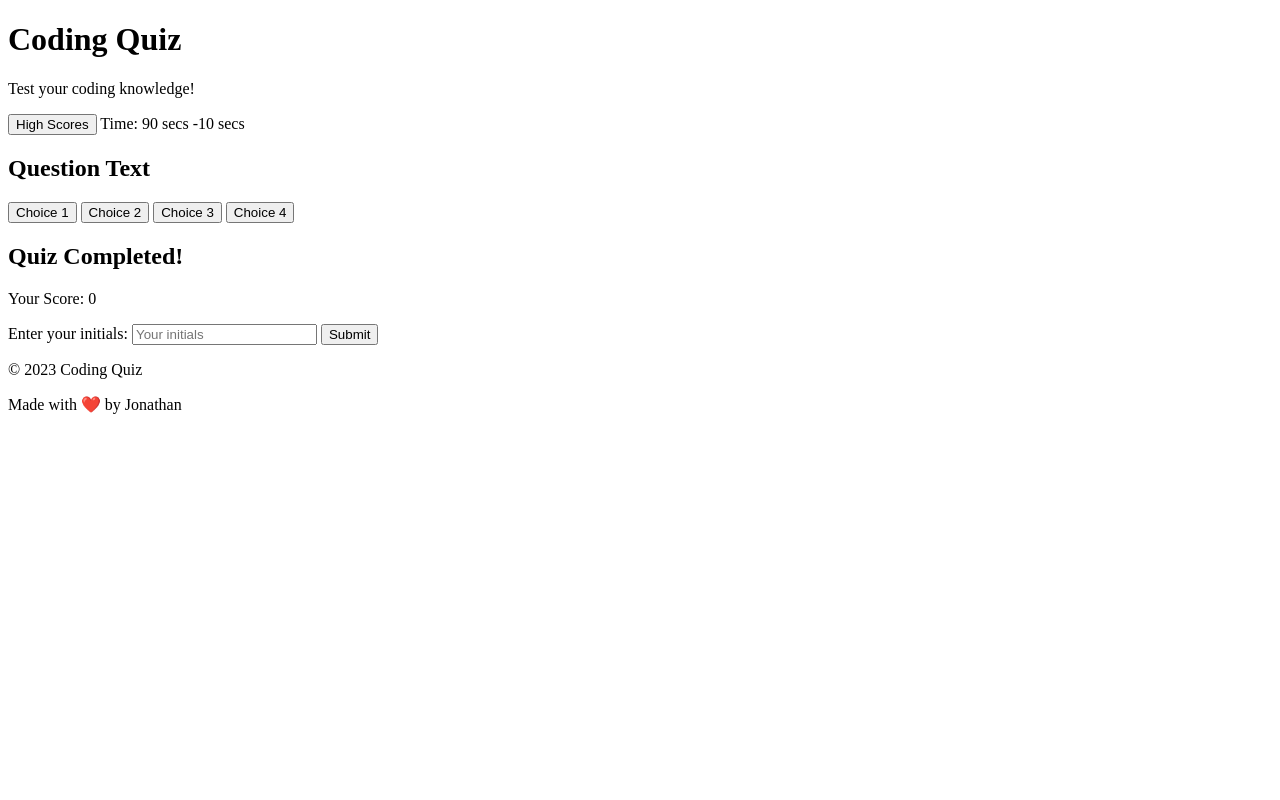
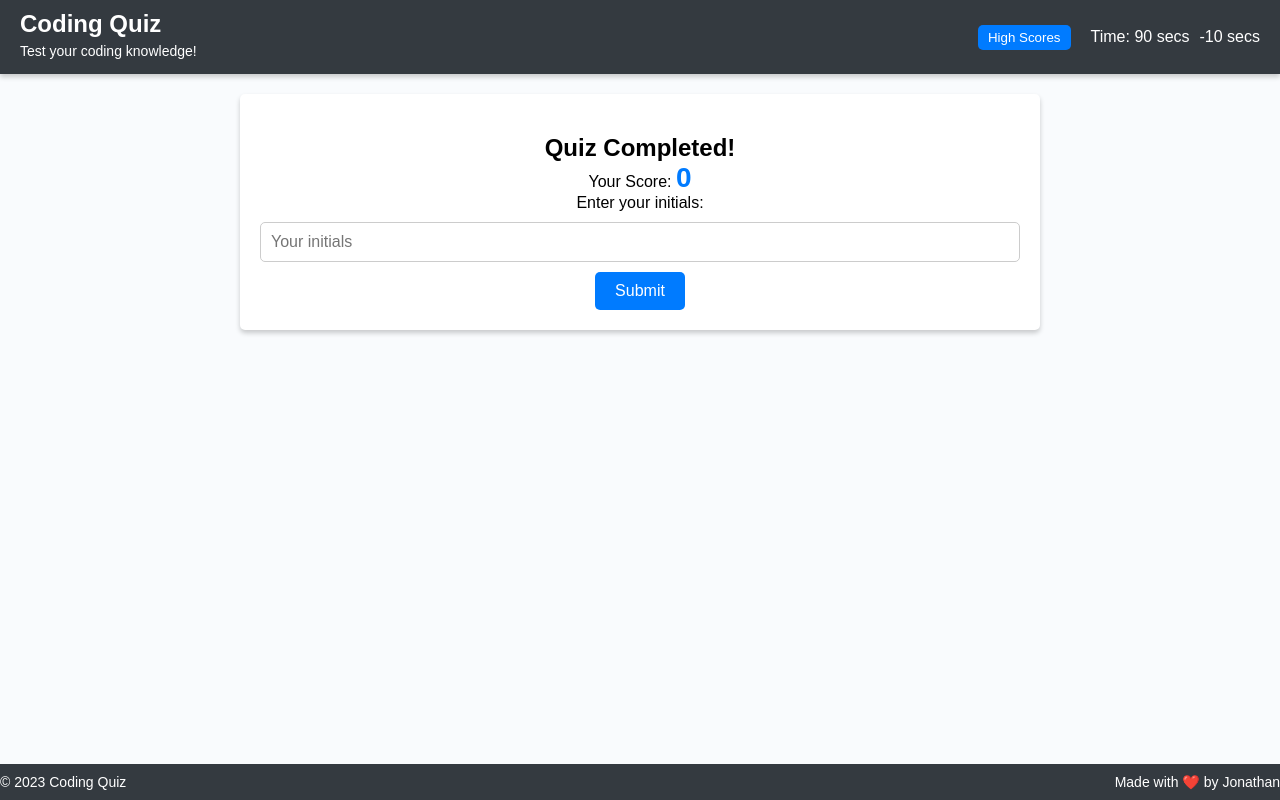
Before and after one commit to jony277/codeQuizForProgramming, a plain HTML site: page index.html in a window 1280 px wide. Drawn offline with Linux system fonts and the light colour scheme; a script that the page names is missing.

Commit message:
added the css file and content for style and also added the correct path to conect it in the html file

```diff
--- /dev/null
+++ b/assets/css/style.css
@@ -0,0 +1,181 @@
+/* Reset default styles */
+*,
+*::before,
+*::after {
+    box-sizing: border-box;
+    margin: 0;
+    padding: 0;
+}
+
+/* Body styles */
+body {
+    font-family: Arial, sans-serif;
+    background-color: #f9fbfd;
+    margin: 0;
+    padding: 0;
+}
+
+/* Header styles */
+header {
+    display: flex;
+    justify-content: space-between;
+    align-items: center;
+    background-color: #343a40;
+    color: #fff;
+    padding: 10px 20px;
+    box-shadow: 0px 3px 5px rgba(0, 0, 0, 0.2);
+}
+
+.header-left {
+    text-align: left;
+}
+
+.header-right {
+    text-align: right;
+    display: flex;
+    align-items: center;
+}
+
+header h1 {
+    font-size: 24px;
+    margin: 0;
+}
+
+header p {
+    font-size: 14px;
+    margin: 5px 0;
+}
+
+#highScores {
+    background-color: #007bff;
+    color: #fff;
+    border: none;
+    border-radius: 5px;
+    padding: 5px 10px;
+    margin-right: 10px;
+    cursor: pointer;
+}
+
+#countDown,
+#penalty {
+    font-size: 16px;
+    margin-left: 10px;
+}
+
+/* Main styles */
+main {
+    max-width: 800px;
+    margin: 20px auto;
+    background-color: #fff;
+    box-shadow: 0px 3px 5px rgba(0, 0, 0, 0.2);
+    padding: 20px;
+    border-radius: 5px;
+}
+
+/* Quiz section styles */
+#quiz {
+    display: none;
+}
+
+#question {
+    font-size: 24px;
+    margin-bottom: 20px;
+}
+
+#choices {
+    display: flex;
+    flex-direction: column;
+    gap: 10px;
+}
+
+button {
+    background-color: #007bff;
+    color: #fff;
+    border: none;
+    border-radius: 5px;
+    padding: 10px;
+    cursor: pointer;
+}
+
+/* Outcome section styles */
+#outcome {
+    text-align: center;
+    font-size: 24px;
+    margin-top: 20px;
+}
+
+#outcome-text {
+    font-size: 24px;
+}
+
+/* Submit Score section styles */
+#submitScore {
+    text-align: center;
+}
+
+#score {
+    font-size: 28px;
+    font-weight: bold;
+    color: #007bff;
+    margin: 10px 0;
+}
+
+#initials {
+    width: 100%;
+    padding: 10px;
+    margin: 10px 0;
+    border: 1px solid #ccc;
+    border-radius: 5px;
+    font-size: 16px;
+}
+
+#submit {
+    background-color: #007bff;
+    color: #fff;
+    border: none;
+    border-radius: 5px;
+    padding: 10px 20px;
+    font-size: 16px;
+    cursor: pointer;
+}
+
+/* Footer styles */
+footer {
+    text-align: center;
+    background-color: #343a40;
+    color: #fff;
+    padding: 10px 0;
+    font-size: 14px;
+    position: absolute;
+    bottom: 0;
+    width: 100%;
+}
+
+.footer-content {
+    display: flex;
+    justify-content: space-between;
+}
+
+/* Media queries for responsiveness */
+@media (max-width: 768px) {
+    header {
+        flex-direction: column;
+        align-items: flex-start;
+    }
+
+    header h1 {
+        font-size: 20px;
+    }
+
+    header p {
+        font-size: 12px;
+    }
+
+    header button {
+        margin-top: 10px;
+    }
+
+    #quiz {
+        padding: 20px;
+    }
+}
--- a/index.html
+++ b/index.html
@@ -4,7 +4,7 @@
     <meta charset="UTF-8">
     <meta name="viewport" content="width=device-width, initial-scale=1.0">
     <title>Coding Quiz</title>
-    <link rel="stylesheet" href="style.css">
+    <link rel="stylesheet" href="./assets/css/style.css">
 </head>
 <body>
     <header>
```
